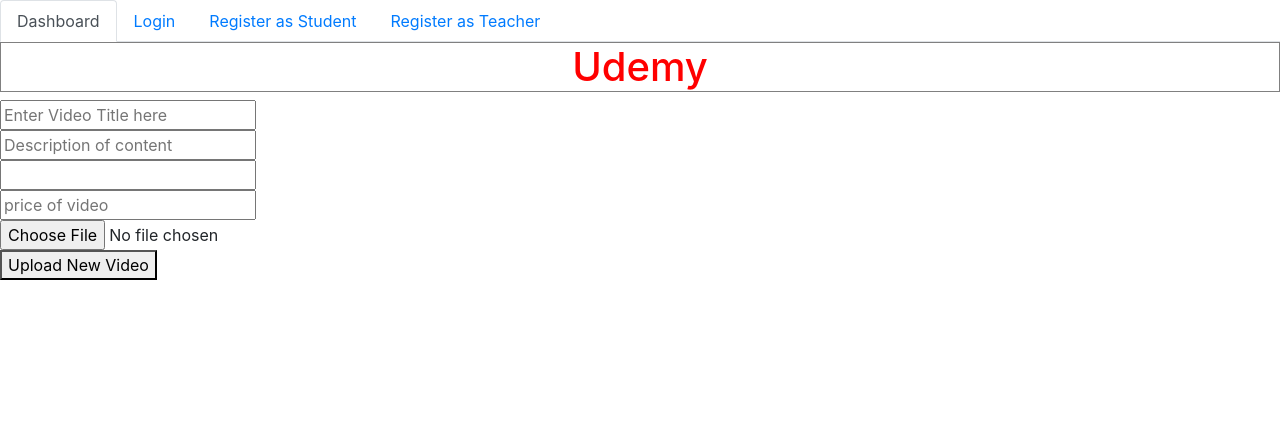
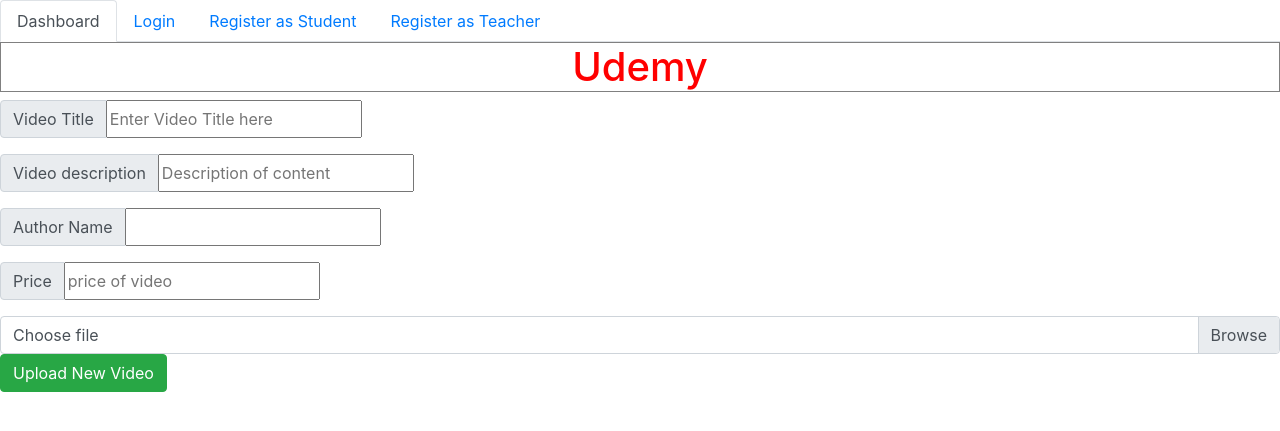
Before and after one commit to himanshugupta0158/Udemy_Copy, a Django app: page /upload/ in a window 1280 px wide. Shown: the top 431 px of the page. Run offline with Django 3.2, Linux system fonts and the light colour scheme; some libraries are stand-ins or nearby versions.

Commit message:
upload changes

```diff
--- a/courses/templates/courses/upload.html
+++ b/courses/templates/courses/upload.html
@@ -1,12 +1,41 @@
 {% extends "courses/main.html" %} {% block main_content %}
 <form action="" method="POST">{% csrf_token %}
+ <div class="input-group mb-3">
+    <div class="input-group-prepend">
+ <span class="input-group-text">Video Title</span>
+    </div>
+    <input type="text" name="title" placeholder="Enter Video Title here">
+  </div>
 
-    <input type="text" name="title" placeholder="Enter Video Title here"><br>
-    <input type="text" name="description" , placeholder="Description of content"> <br>
-    <input type="text" name="author" , value="{{user.username}}"> <br>
-    <input type="number" name="price" placeholder="price of video"> <br>
-    <input type="file" name="video" accept="video/*"> <br>
-    <button type="submit"> Upload New Video </button>
+  <div class="input-group mb-3">
+    <div class="input-group-prepend">
+ <span class="input-group-text">Video description</span>
+    </div>
+    <input type="text" name="description" , placeholder="Description of content">
+  </div>
+
+  <div class="input-group mb-3">
+    <div class="input-group-prepend">
+ <span class="input-group-text">Author Name</span>
+    </div>
+    <input type="text" name="author" , value="{{user.username}}">
+  </div>
+
+
+  <div class="input-group mb-3">
+    <div class="input-group-prepend">
+ <span class="input-group-text">Price</span>
+    </div>
+    <input type="number" name="price" placeholder="price of video">
+  </div>
+
+<div class="custom-file">
+    <input type="file" name="video" accept="video/*" class="custom-file-input" id="customFile"> <br>
+    <label class="custom-file-label" for="customFile">Choose file</label>
+  </div>
+    <button type="submit" class="btn btn-success"> Upload New Video </button>
 
 </form>
+
+
 {% endblock %}
```
